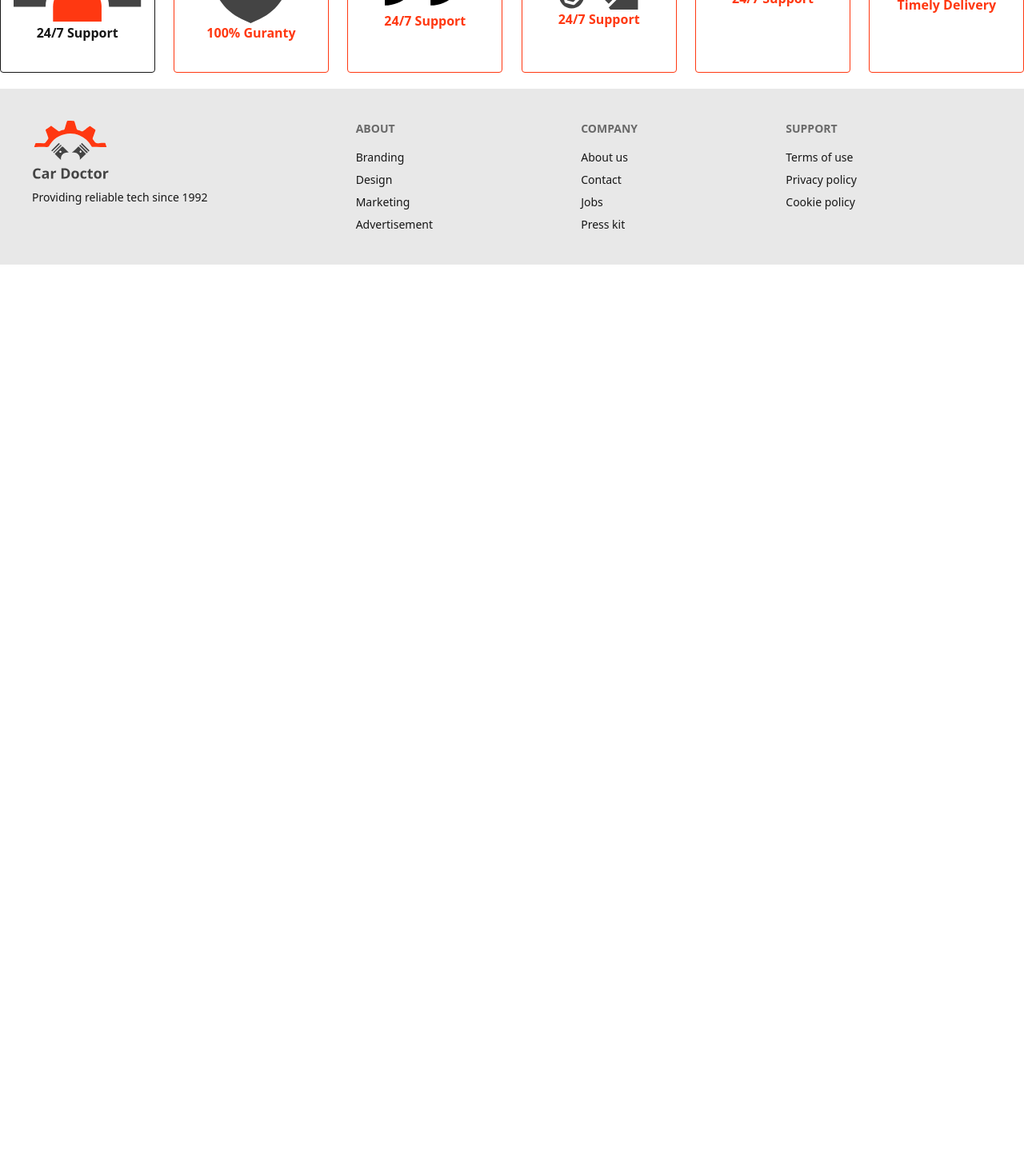
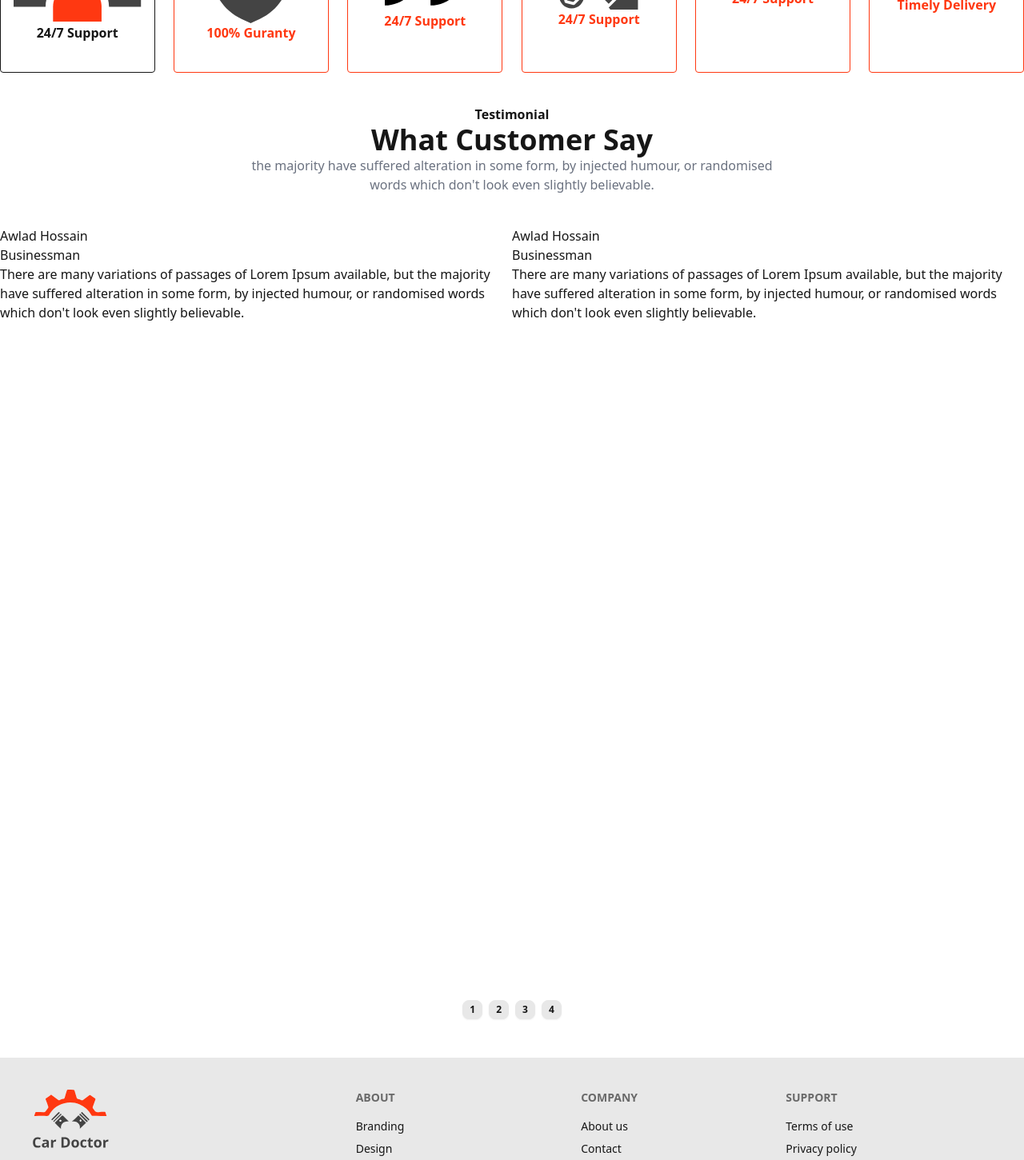
Before and after one commit to rashelmahomud/car-doctor, a Next.js app: page / in a window 1280 px wide. Shown: the part 4920-6371 px from the top of the page at 80% size. Before the commit the page ends 5251 px from the top, so only its background shows below. Built offline with nearby package versions, Linux system fonts and the light colour scheme; grey boxes are pictures that could not be loaded.

Commit message:
some added

```diff
--- /dev/null
+++ b/src/components/home/CustomerSay.jsx
@@ -0,0 +1,73 @@
+export default function CustomerSay() {
+  return (
+    <div className="container mx-auto my-10">
+      <div className="text-center">
+        <span className="font-semibold">Testimonial</span>
+        <h2 className="text-4xl font-bold">What Customer Say</h2>
+        <p className="text-gray-500">
+          the majority have suffered alteration in some form, by injected
+          humour, or randomised
+          <br /> words which don't look even slightly believable.
+        </p>
+      </div>
+      <div className="my-10">
+        <div className="carousel w-full">
+          <div id="item1" className="flex justify-between carousel-item w-full">
+            <div>
+              <h1>Awlad Hossain</h1>
+              <h2> Businessman</h2>
+              <p>
+                There are many variations of passages of Lorem Ipsum available,
+                but the majority have suffered alteration in some form, by
+                injected humour, or randomised words which don't look even
+                slightly believable.
+              </p>
+            </div>
+            <div>
+              <h1>Awlad Hossain</h1>
+              <h2> Businessman</h2>
+              <p>
+                There are many variations of passages of Lorem Ipsum available,
+                but the majority have suffered alteration in some form, by
+                injected humour, or randomised words which don't look even
+                slightly believable.
+              </p>
+            </div>
+          </div>
+          <div id="item2" className="carousel-item w-full">
+            <img
+              src="https://img.daisyui.com/images/stock/photo-1609621838510-5ad474b7d25d.webp"
+              className="w-full"
+            />
+          </div>
+          <div id="item3" className="carousel-item w-full">
+            <img
+              src="https://img.daisyui.com/images/stock/photo-1414694762283-acccc27bca85.webp"
+              className="w-full"
+            />
+          </div>
+          <div id="item4" className="carousel-item w-full">
+            <img
+              src="https://img.daisyui.com/images/stock/photo-1665553365602-b2fb8e5d1707.webp"
+              className="w-full"
+            />
+          </div>
+        </div>
+        <div className="flex w-full justify-center gap-2 py-2">
+          <a href="#item1" className="btn btn-xs">
+            1
+          </a>
+          <a href="#item2" className="btn btn-xs">
+            2
+          </a>
+          <a href="#item3" className="btn btn-xs">
+            3
+          </a>
+          <a href="#item4" className="btn btn-xs">
+            4
+          </a>
+        </div>
+      </div>
+    </div>
+  );
+}
--- a/src/components/home/Home.jsx
+++ b/src/components/home/Home.jsx
@@ -1,6 +1,7 @@
 import About from "./About";
 import Banner from "./Banner";
 import ChooseUs from "./ChooseUs";
+import CustomerSay from "./CustomerSay";
 import OpenTime from "./OpenTime";
 import OurTeam from "./OurTeam";
 import PopularProduct from "./PopularProduct";
@@ -16,6 +17,7 @@ export default function Home() {
       <PopularProduct />
       <OurTeam />
       <ChooseUs />
+      <CustomerSay />
     </div>
   );
 }
```
